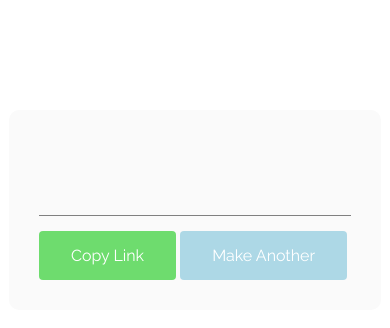
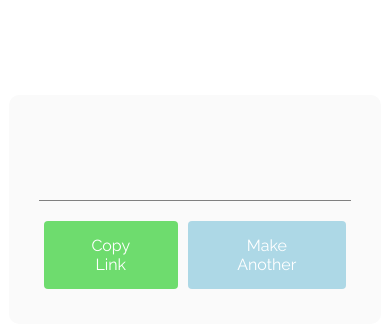
Before and after one commit to brakkum/linkst.rip, a Symfony app: template templates/output.html.twig in a window 390 px wide. Shown: the part 209-537 px from the top of the page. Run offline with Twig, Linux system fonts and the light colour scheme; the template is opened without the code that fills it, so the values that code supplies are empty; some libraries are stand-ins or nearby versions.

Commit message:
css mobile

```diff
--- a/public/css/global.css
+++ b/public/css/global.css
@@ -116,3 +116,17 @@ button#to-index {
     color: #5eb5e0;
     text-decoration: none;
 }
+
+.output-buttons {
+    display: flex;
+}
+
+.output-buttons .button {
+    margin: 5px;
+}
+
+@media screen and (max-height: 600px) {
+    .body {
+        margin-top: 0;
+    }
+}
--- a/templates/output.html.twig
+++ b/templates/output.html.twig
@@ -6,8 +6,10 @@
         <div class="url-output">
             <div class="url">
                 <input type="text" value="{{ output_link }}" id="link-output" />
-                <button id="link-out-button" class="data-valid">Copy Link</button>
-                <a href="/"><button id="to-index">Make Another</button></a>
+                <div class="output-buttons">
+                    <button id="link-out-button" class="data-valid button">Copy Link</button>
+                    <a href="/"><button id="to-index" class="button">Make Another</button></a>
+                </div>
             </div>
         </div>
     </div>
```
